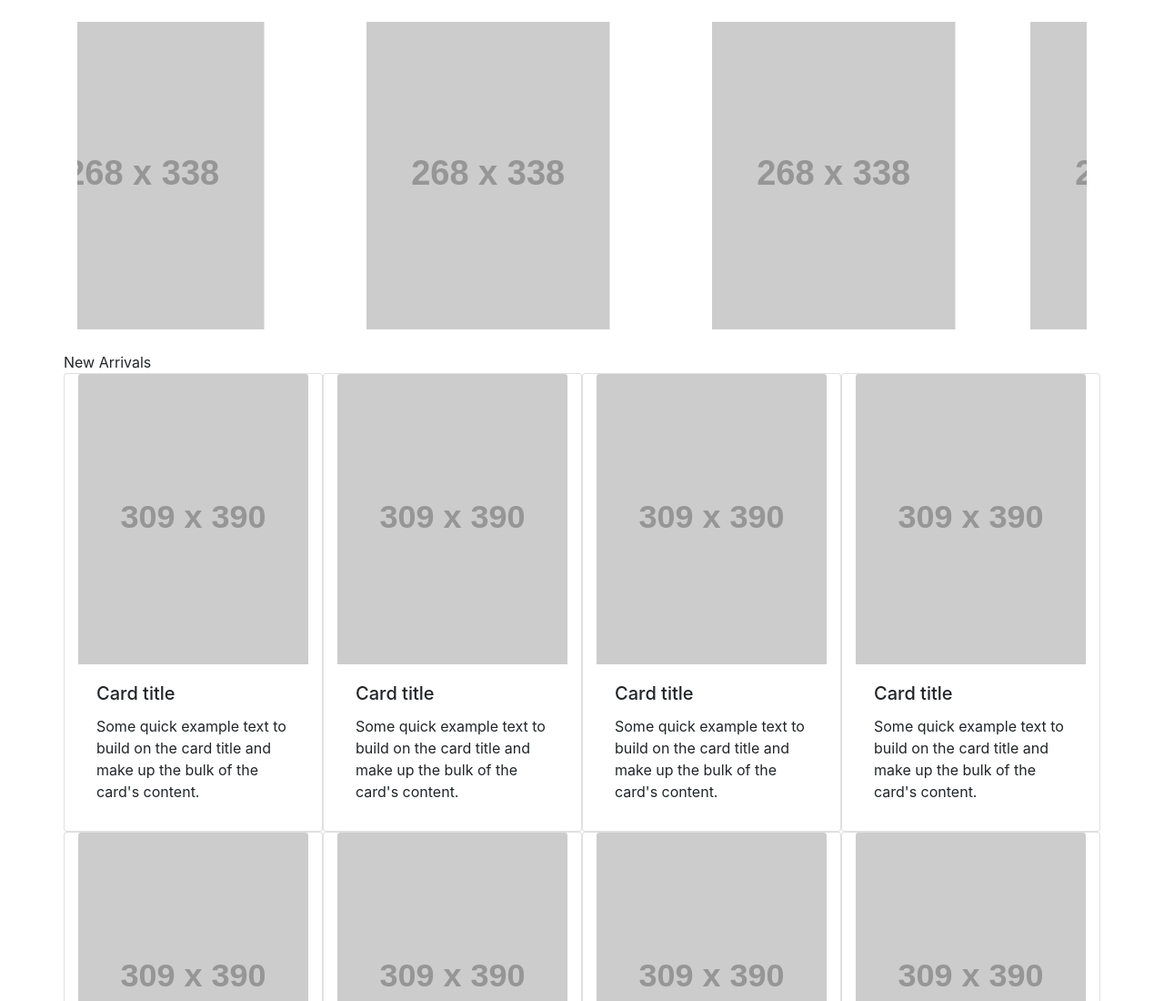
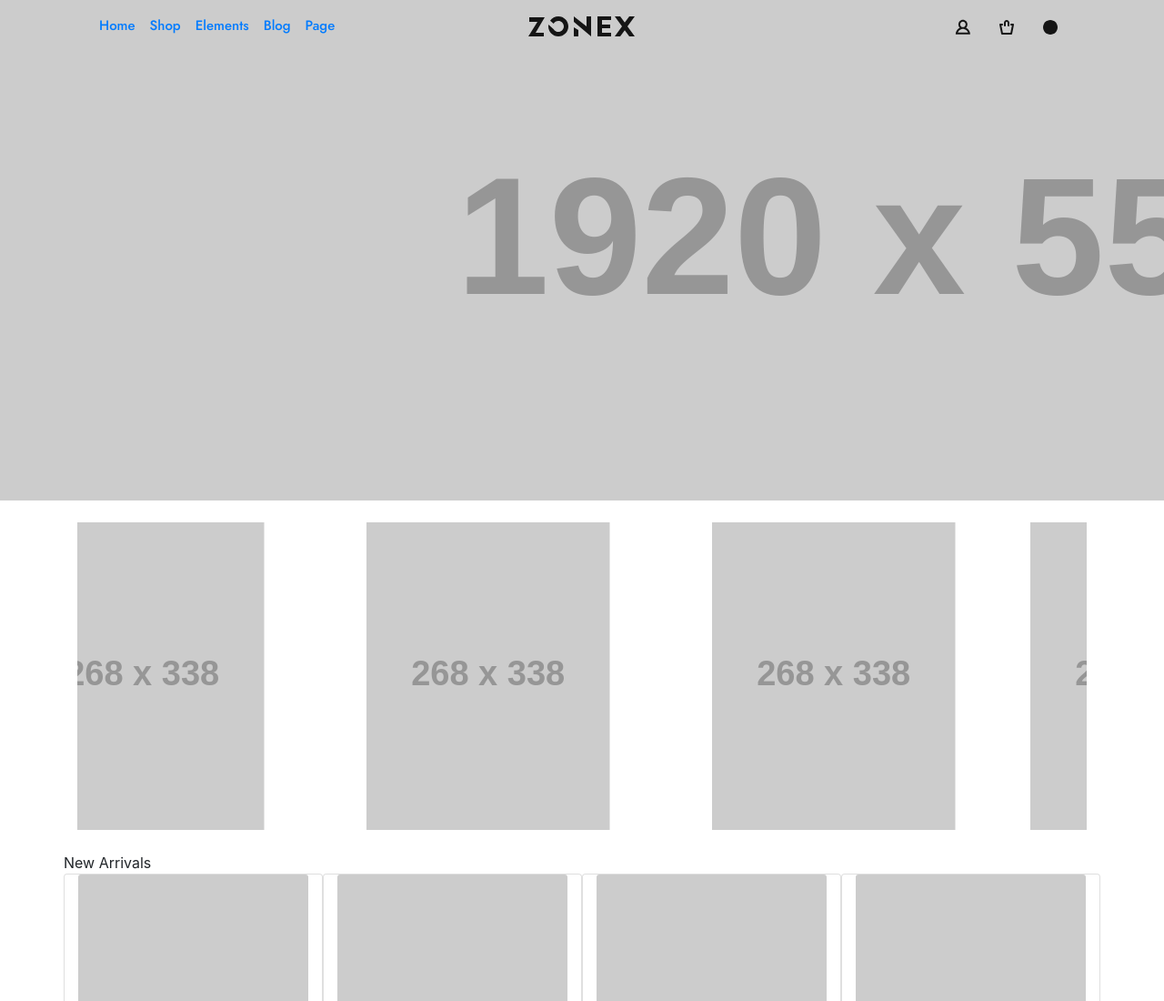
Before and after one commit to jusgladysz/frontend-level-up-lesson5, a website built with webpack: page src/index.html in a window 1280 px wide. Shown: the top 1100 px of the page at 91% size. Built offline with nearby package versions, Linux system fonts and the light colour scheme; placeholder pictures from the web are drawn by us.

Commit message:
Add navbar

```diff
--- a/src/index.html
+++ b/src/index.html
@@ -7,10 +7,41 @@
 </head>
 <body>
 <div class="header">
-
-
-
-
+    <div class="header__background">
+        <div class="container">
+            <nav class="navbar navbar-expand-lg">
+                <div class="col-2 col-md-4 header__navbar">
+                    <button aria-controls="navbarNavAltMarkup" aria-expanded="false" aria-label="Toggle navigation"
+                            class="navbar-toggler"
+                            data-target="#navbarNavAltMarkup" data-toggle="collapse" type="button">
+                        <span class="navbar-toggler-icon"><img alt="" src="../src/assets/canvas-menu.svg"></span>
+                    </button>
+                    <div class="collapse navbar-collapse Text-Style-4" id="navbarNavAltMarkup">
+                        <div class="navbar-nav">
+                            <a class="nav-item nav-link active" href="#">Home</a>
+                            <a class="nav-item nav-link" href="#">Shop</a>
+                            <a class="nav-item nav-link" href="#">Elements</a>
+                            <a class="nav-item nav-link" href="#">Blog</a>
+                            <a class="nav-item nav-link" href="#">Page</a>
+                        </div>
+                    </div>
+                </div>
+                <div class="col col-md-4 text-md-center">
+                    <img alt="logo" src="../src/assets/logo-zonex.svg">
+                </div>
+                <div class="col-5 col-md-4">
+                    <div class="row float-right">
+                        <a aria-disabled="true" class="nav-item nav-link disabled" href="#" tabindex="-1"><img
+                                alt="logo" src="../src/assets/kz-user.svg"></a>
+                        <a aria-disabled="true" class="nav-item nav-link disabled" href="#" tabindex="-1"><img
+                                alt="logo" src="../src/assets/kz-bag.svg"></a>
+                        <a aria-disabled="true" class="nav-item nav-link disabled" href="#" tabindex="-1"><img
+                                alt="logo" src="../src/assets/ellipse-1.svg"></a>
+                    </div>
+                </div>
+            </nav>
+        </div>
+    </div>
     <div class="container my-4">
         <!--Carousel Wrapper-->
         <div class="carousel slide carousel-multi-item" data-ride="carousel" id="multi-item-example">
--- a/src/styles/style.scss
+++ b/src/styles/style.scss
@@ -8,7 +8,7 @@
   margin-right: auto;
   margin-left: auto;
 
-  &__background {
+   &__background {
     width: auto;
     height: 550px;
     background-image: url('https://via.placeholder.com/1920x550?text=junbotron-image');
@@ -16,6 +16,12 @@
     padding-left: 0;
     border-radius: 0;
   }
+
+  &__navbar {
+    padding-right: 0;
+    padding-left: 0;
+  }
+
 }
 
 @font-face {
```
Also changed, not shown: src/assets/canvas-menu.svg (added).
